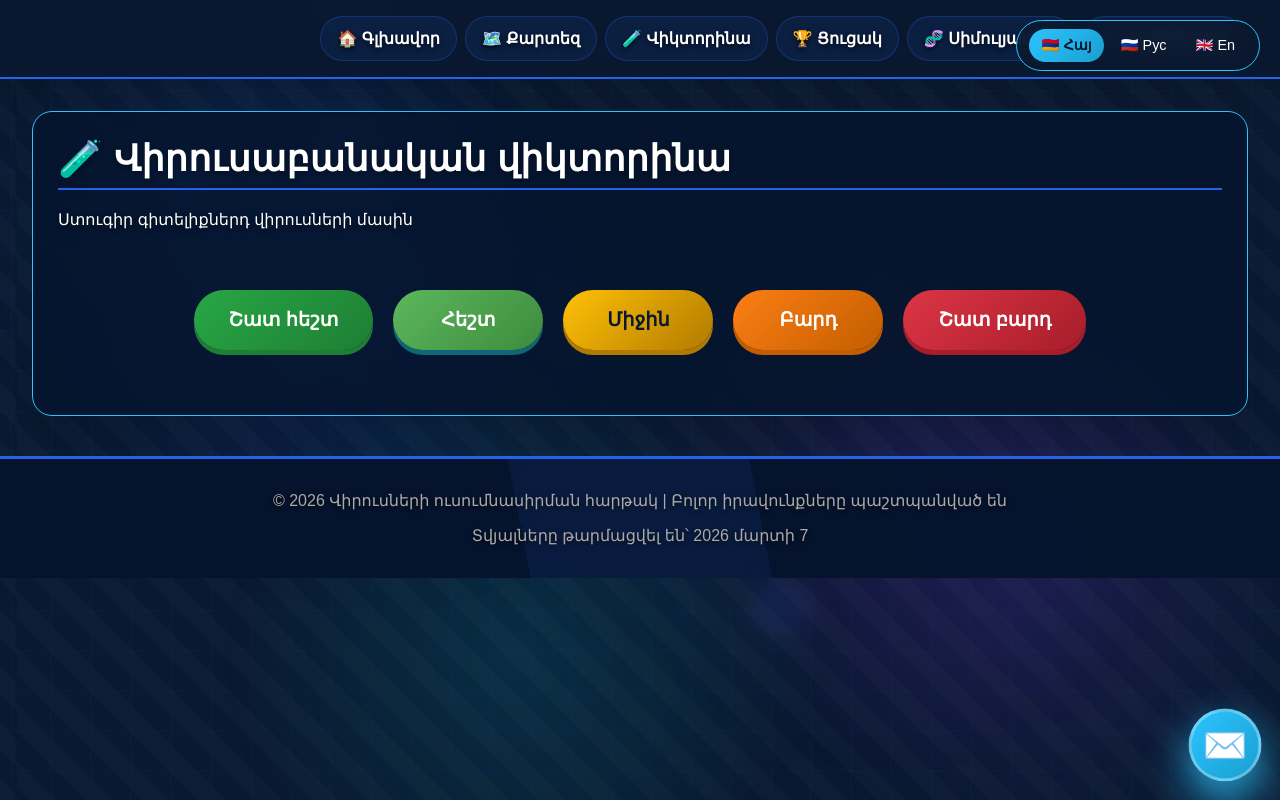
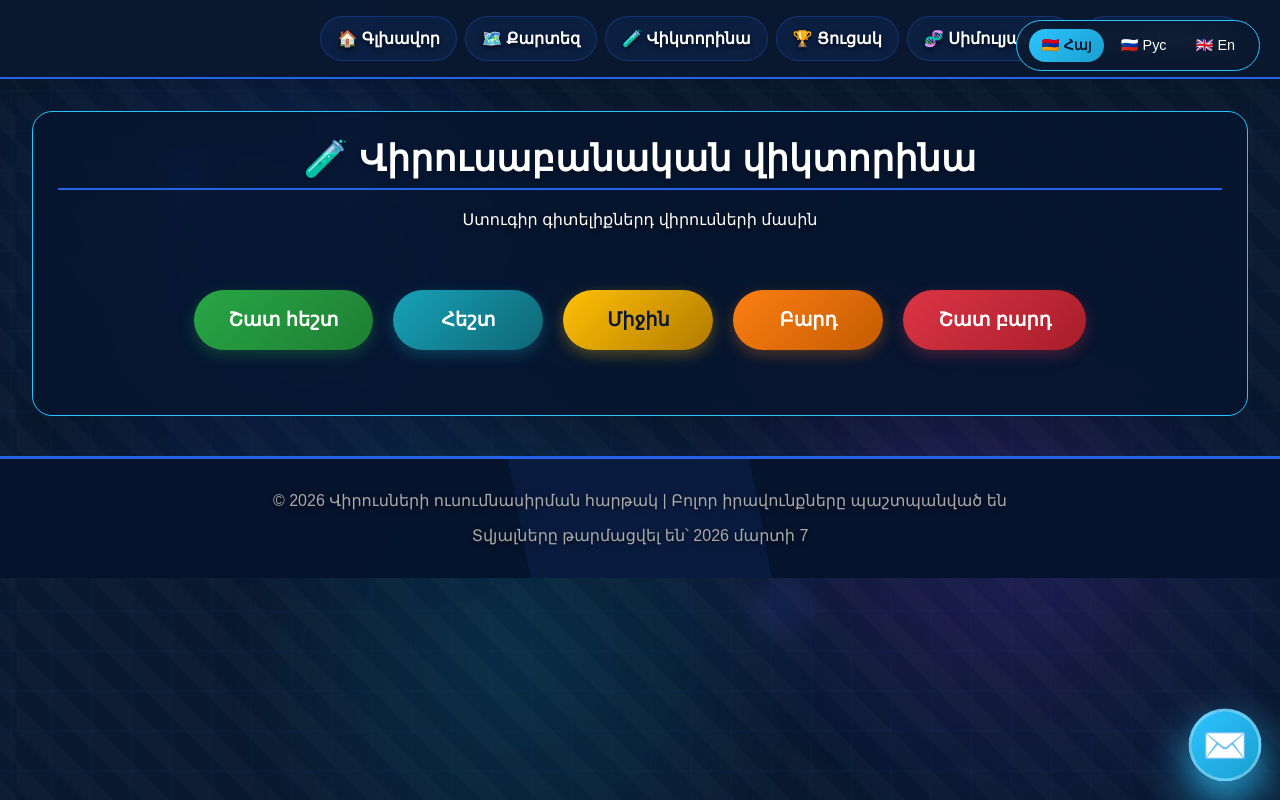
Before and after one commit to 01narek10/virus, a Flask app: page /quiz in a window 1280 px wide. Run offline with Flask 3, Linux system fonts and the light colour scheme.

Commit message:
Update quiz_choice.html

```diff
--- a/templates/quiz_choice.html
+++ b/templates/quiz_choice.html
@@ -2,16 +2,23 @@
 {% block title %}{{ t.quiz_title }}{% endblock %}
 
 {% block content %}
-<div class="card">
+<div class="card" style="text-align: center;">
     <h2>{{ t.quiz_title }}</h2>
     <p>{{ t.quiz_desc }}</p>
 
     <div class="quiz-levels" style="display: flex; flex-wrap: wrap; justify-content: center; gap: 20px; margin: 40px 0;">
-        <a href="/quiz/very_easy" class="quiz-level very-easy" style="background: #28a745; color: white; padding: 15px 35px; border-radius: 50px; text-decoration: none; font-weight: bold; box-shadow: 0 5px 0 #1e7e34; transition: all 0.3s;">{{ t.very_easy }}</a>
-        <a href="/quiz/easy" class="quiz-level easy" style="background: #17a2b8; color: white; padding: 15px 35px; border-radius: 50px; text-decoration: none; font-weight: bold; box-shadow: 0 5px 0 #0f6674;">{{ t.easy }}</a>
-        <a href="/quiz/medium" class="quiz-level medium" style="background: #ffc107; color: #0a192f; padding: 15px 35px; border-radius: 50px; text-decoration: none; font-weight: bold; box-shadow: 0 5px 0 #b27a00;">{{ t.medium }}</a>
-        <a href="/quiz/hard" class="quiz-level hard" style="background: #fd7e14; color: white; padding: 15px 35px; border-radius: 50px; text-decoration: none; font-weight: bold; box-shadow: 0 5px 0 #c45c00;">{{ t.hard }}</a>
-        <a href="/quiz/very_hard" class="quiz-level very-hard" style="background: #dc3545; color: white; padding: 15px 35px; border-radius: 50px; text-decoration: none; font-weight: bold; box-shadow: 0 5px 0 #a71d2a;">{{ t.very_hard }}</a>
+        <a href="/quiz/very_easy" class="quiz-level" style="background: linear-gradient(135deg, #28a745, #1e7e34); color: white; padding: 15px 35px; border-radius: 50px; text-decoration: none; font-weight: bold; box-shadow: 0 5px 15px rgba(40,167,69,0.3); transition: all 0.3s;">{{ t.very_easy }}</a>
+        <a href="/quiz/easy" class="quiz-level" style="background: linear-gradient(135deg, #17a2b8, #0f6674); color: white; padding: 15px 35px; border-radius: 50px; text-decoration: none; font-weight: bold; box-shadow: 0 5px 15px rgba(23,162,184,0.3); transition: all 0.3s;">{{ t.easy }}</a>
+        <a href="/quiz/medium" class="quiz-level" style="background: linear-gradient(135deg, #ffc107, #b27a00); color: #0a192f; padding: 15px 35px; border-radius: 50px; text-decoration: none; font-weight: bold; box-shadow: 0 5px 15px rgba(255,193,7,0.3); transition: all 0.3s;">{{ t.medium }}</a>
+        <a href="/quiz/hard" class="quiz-level" style="background: linear-gradient(135deg, #fd7e14, #c45c00); color: white; padding: 15px 35px; border-radius: 50px; text-decoration: none; font-weight: bold; box-shadow: 0 5px 15px rgba(253,126,20,0.3); transition: all 0.3s;">{{ t.hard }}</a>
+        <a href="/quiz/very_hard" class="quiz-level" style="background: linear-gradient(135deg, #dc3545, #a71d2a); color: white; padding: 15px 35px; border-radius: 50px; text-decoration: none; font-weight: bold; box-shadow: 0 5px 15px rgba(220,53,69,0.3); transition: all 0.3s;">{{ t.very_hard }}</a>
     </div>
 </div>
+
+<style>
+.quiz-level:hover {
+    transform: translateY(-5px);
+    box-shadow: 0 10px 25px rgba(44,195,255,0.5);
+}
+</style>
 {% endblock %}
```
